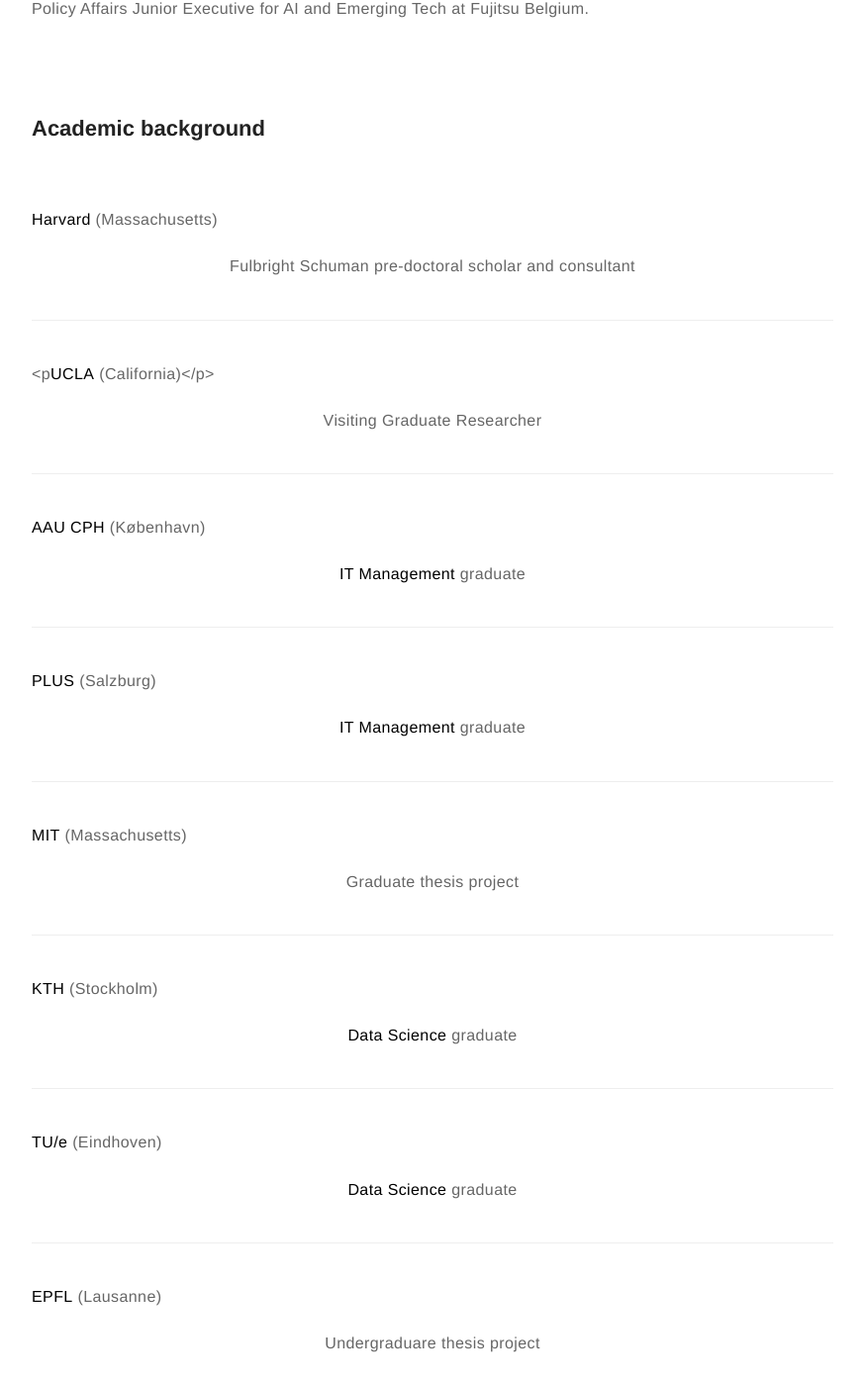
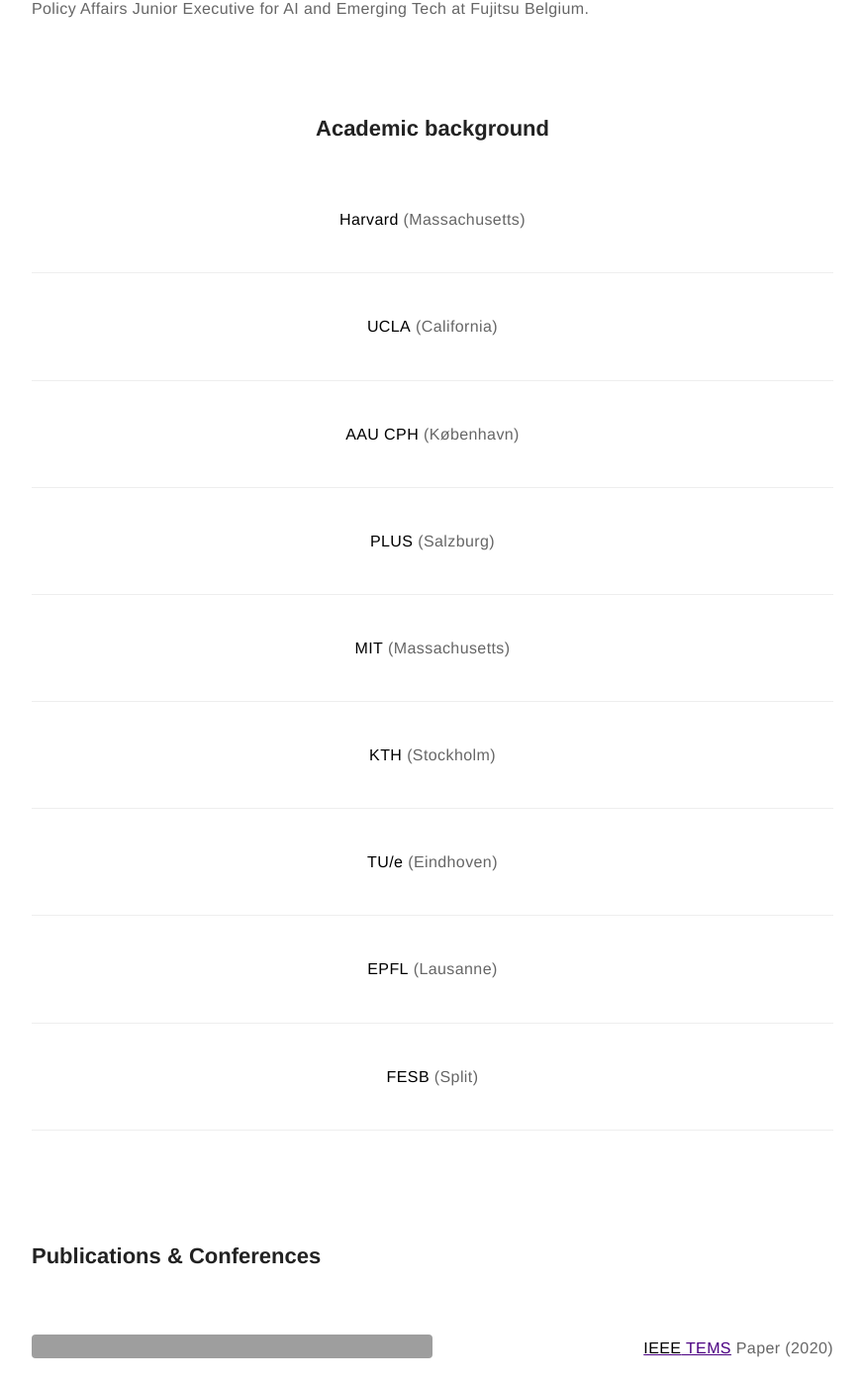
Before and after one commit to dljubenk/dljubenk.github.io, a Jekyll site: the page built from about.md, in a window 1280 px wide and 1400 px high, scrolled down 718 px, cut to the strip 0-1400 px from the top of the window. Shown: the whole strip at 99% size, without its empty margins (203-1076 px from the left). Built offline with Jekyll 4.4.1, drawn with Linux system fonts in a browser that asks for light colours; some of the changed text lies outside the part shown; grey boxes are pictures that could not be loaded.

Commit message:
Update about.md

```diff
--- a/about.md
+++ b/about.md
@@ -10,35 +10,25 @@ layout: page
 <br>
 <br>
 
-<h2>Academic background</h2>
-
+<h2 align="center">Academic background</h2>
 <br>
-<p><strong>Harvard</strong> (Massachusetts)</p>
-<p align="center">Fulbright Schuman pre-doctoral scholar and consultant</p>
+<p align="center"><strong>Harvard</strong> (Massachusetts)</p>
 ---
-<p<strong>UCLA</strong> (California)</p>
-<p align="center">Visiting Graduate Researcher</p>
+<p align="center"><strong>UCLA</strong> (California)</p>
 ---
-<p><strong>AAU CPH</strong> (København)</p>
-<p align="center"><strong>IT Management</strong> graduate</p>
+<p align="center"><strong>AAU CPH</strong> (København)</p>
 ---
-<p><strong>PLUS</strong> (Salzburg)</p>
-<p align="center"><strong>IT Management</strong> graduate</p>
+<p align="center"><strong>PLUS</strong> (Salzburg)</p>
 ---
-<p><strong>MIT</strong> (Massachusetts)</p>
-<p align="center">Graduate thesis project</p>
+<p align="center"><strong>MIT</strong> (Massachusetts)</p>
 ---
-<p><strong>KTH</strong> (Stockholm)</p>
-<p align="center"><strong>Data Science</strong> graduate</p>
+<p align="center"><strong>KTH</strong> (Stockholm)</p>
 ---
-<p><strong>TU/e</strong> (Eindhoven)</p>
-<p align="center"><strong>Data Science</strong> graduate</p>
+<p align="center"><strong>TU/e</strong> (Eindhoven)</p>
 ---
-<p><strong>EPFL</strong> (Lausanne)</p>
-<p align="center">Undergraduare thesis project</p>
+<p align="center"><strong>EPFL</strong> (Lausanne)</p>
 ---
-<p><strong>FESB</strong> (Split)</p>
-<p align="center"><strong>Computer Science</strong> undergraduate</p>
+<p align="center"><strong>FESB</strong> (Split)</p>
 ---
 <br>
 <br>
```
